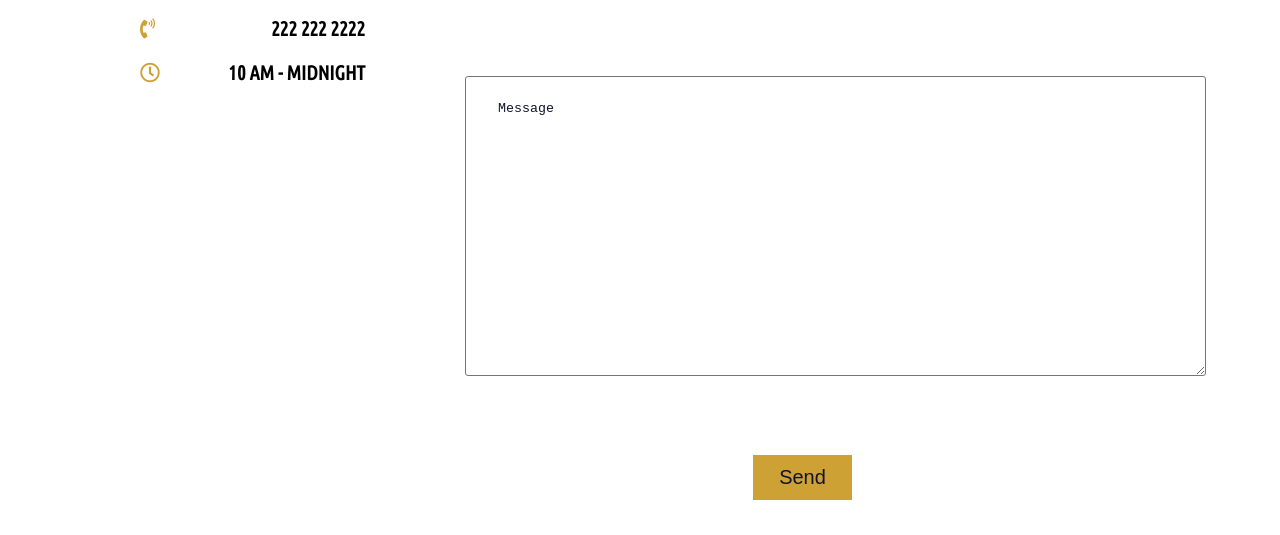
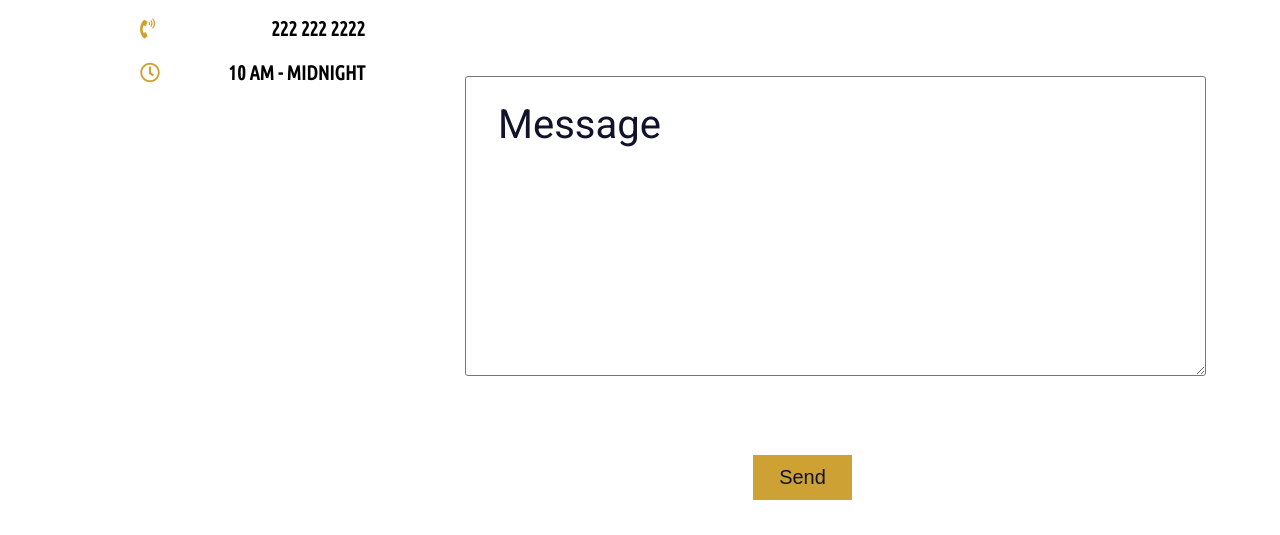
Before and after one commit to Unkojordy/Dev-Fries, a plain HTML site: page contact.html in a window 1280 px wide. Shown: the part 660-1195 px from the top of the page. Drawn offline with Linux system fonts and the light colour scheme.

Commit message:
update form font style

```diff
--- a/styles/form.css
+++ b/styles/form.css
@@ -28,7 +28,8 @@
     height: 250px;
     border-radius: 3px;
     border: 3x solid #11122b;
-    font-size-family: inherit;
+    font-family: inherit;
+    font-size: 2.5em;
     color: color;
     padding: 1.5rem 2rem;
     transition: all 0.3s;
```
